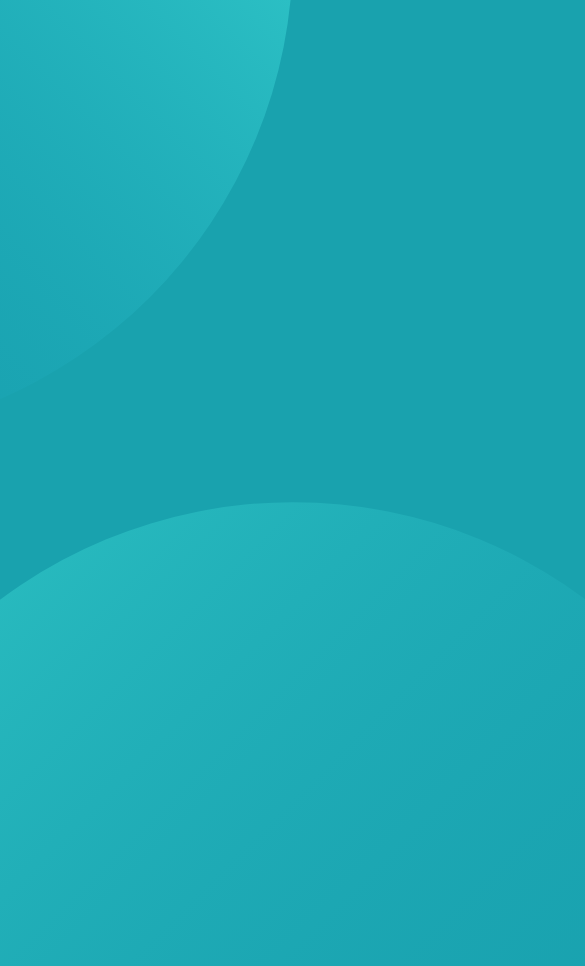
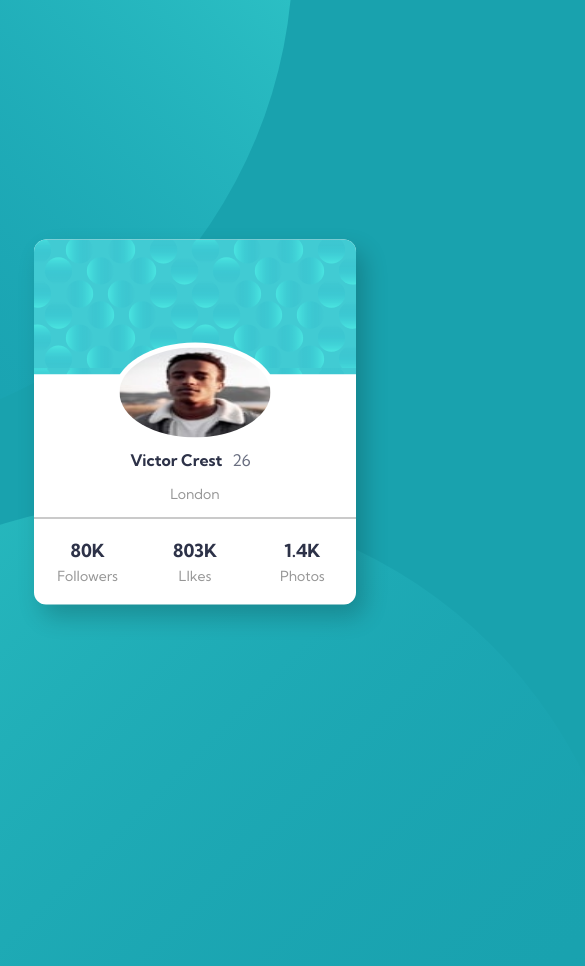
Before and after one commit to KumarNaveenKumar/FrontendRepo, a plain HTML site: page index.html in a window 390 px wide. Shown: the top 966 px of the page, 585 px wide, since content can reach past the window. Drawn offline with Linux system fonts and the light colour scheme.

Commit message:
This is the Responsive profile card challenge from Frontend Mentors
This is the Responsive profile card challenge from Frontend Mentors

```diff
--- a/index.html
+++ b/index.html
@@ -17,5 +17,41 @@
 <body>
   <img src="images/bg-pattern-top.svg" alt="" class="top">
   <img src="images/bg-pattern-bottom.svg" alt="" class="bottom">
+  <div class="card">
+
+  <div class="card_top">
+    <div class="card_profile">
+      <img src="images/image-victor.jpg" alt="" class="profile_img">
+    </div>
+  </div>
+
+  <div class="card_info">
+    <div class="card_name">Victor Crest</div>
+    <div class="card_age">26</div>
+    <div class="card_place">London</div>
+  </div>
+
+  <div class="card_stats">
+
+
+    <div class="stats">
+      <div class="stat_num">80K</div>
+      <div class="stat_title">Followers</div>
+    </div>
+
+    <div class="stats">
+      <div class="stat_num">803K</div>
+      <div class="stat_title">LIkes</div>
+    </div>
+
+    <div class="stats">
+      <div class="stat_num">1.4K</div>
+      <div class="stat_title">Photos</div>
+    </div>
+
+
+  </div>
+</div>
+
 </body>
 </html>
--- a/style.css
+++ b/style.css
@@ -12,20 +12,125 @@ body{
       height: 100vh;
       width: 100%;
       background-color: hsl(185, 75%, 39%);
+      color: hsl(227, 10%, 46%);
+      font-weight: 400;
     }
     .top,
     .bottom {
 position: absolute;
     }
+
     .top{
         transform: translate(-35%,-55%);
     }
     .bottom{
         bottom: 0;
         right: 0;
+    }
+    .bottom{
+        transform: translate(25% , 65%);
+    }
 
-        transform: translate(40%, 65%);
-    }
+
+
+    .card {
+        width: clamp(320px, calc(50vh - 100px), 400px);
+
+        position: absolute;
+        top: 50%;
+        left: 50%;
+        transform: translate(-50%, -50%);
+
+        border-radius: 12px;
+        background-color: white;
+        box-shadow: 8px 12px 24px rgba(0, 0, 0, 0.2);
+        }
+
+
+
+
+        .card_top{
+            width: 100%;
+            height: 135px;
+
+            position: relative;
+            background-image: url("images/bg-pattern-card.svg");
+            background-size: contain;
+
+            border-top-left-radius: 12px;
+            border-top-right-radius: 12px;
+        }
+
+
+
+        .card_profile {
+            width: 50%;
+            height: 100px;
+            border-radius: 50%;
+            background: white;
+            padding: 5px;
+            position: absolute;
+            bottom: -50%;
+            left: 50%;
+            transform: translate(-50%);
+        }
+
+
+
+        .card_profile img {
+            width: 100%;
+            height: 100%;
+            border-radius: 50%;
+
+        }
+
+
+        .card_info {
+            margin-top: 60px;
+            display: grid;
+            grid-template-columns: 60% auto;
+        }
+        .card_name{
+            padding: 15px 5px;
+            text-align: right;
+            font-weight: 700;
+            color: hsl(229, 23%, 23%);
+        }
+        .card_age{
+            padding: 15px 5px;
+        }
+        .card_place{
+             grid-column: span 2;
+             text-align: center;
+             font-size: 14px;
+             color: hsl(0, 0%, 59%);
+        }
+
+        .card_stats{
+            margin-top: 15px;
+            padding: 20px 0;
+            border-top: 1px solid hsl(0, 0%, 59%);
+            display: flex;
+        }
+
+        .stats {
+            width: 100%;
+            display: flex;
+            flex-direction: column;
+            justify-content: center;
+            align-items: center;
+        }
+        .stat_num {
+            font-size: 18px;
+            color: hsl(229, 23%, 23%);
+            font-weight: 700;
+            margin-bottom: 5px;
+        }
+        .stat_title {
+            font-size: 14px;
+            color: hsl(0, 0%, 59%);
+        }
+
     @media screen and (max-width: 706px) {
         .top {
             transform: translate(-70%, -55%);
@@ -34,8 +139,13 @@ position: absolute;
             transform: (70%, 55%);
         }
     }
-        @media screen and (max-height: 700px) {
+        @media screen  and (max-height: 700px) {
         .bottom {
             transform: translate(70%, 75%);
         }
     }
+    @media screen and (max-width: 340px) {
+        .card {
+            width: 280px;
+        }
+    }
```
